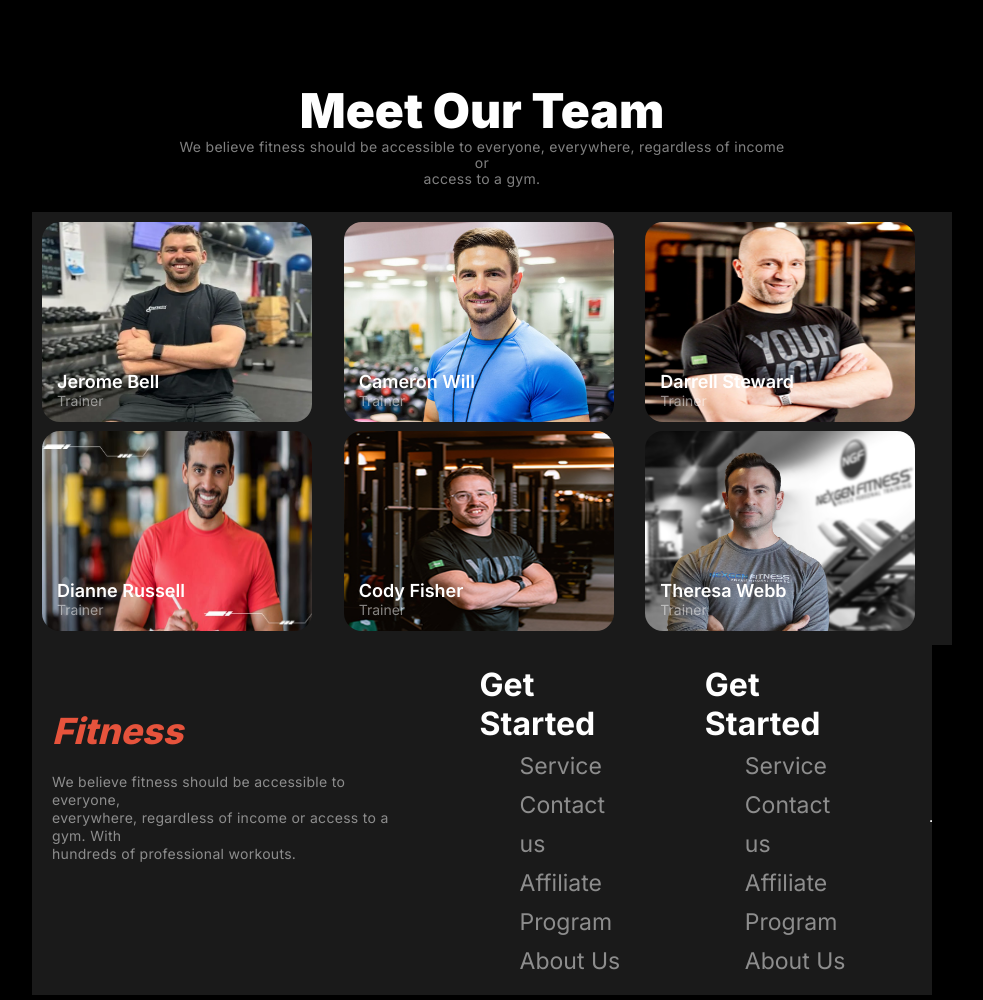
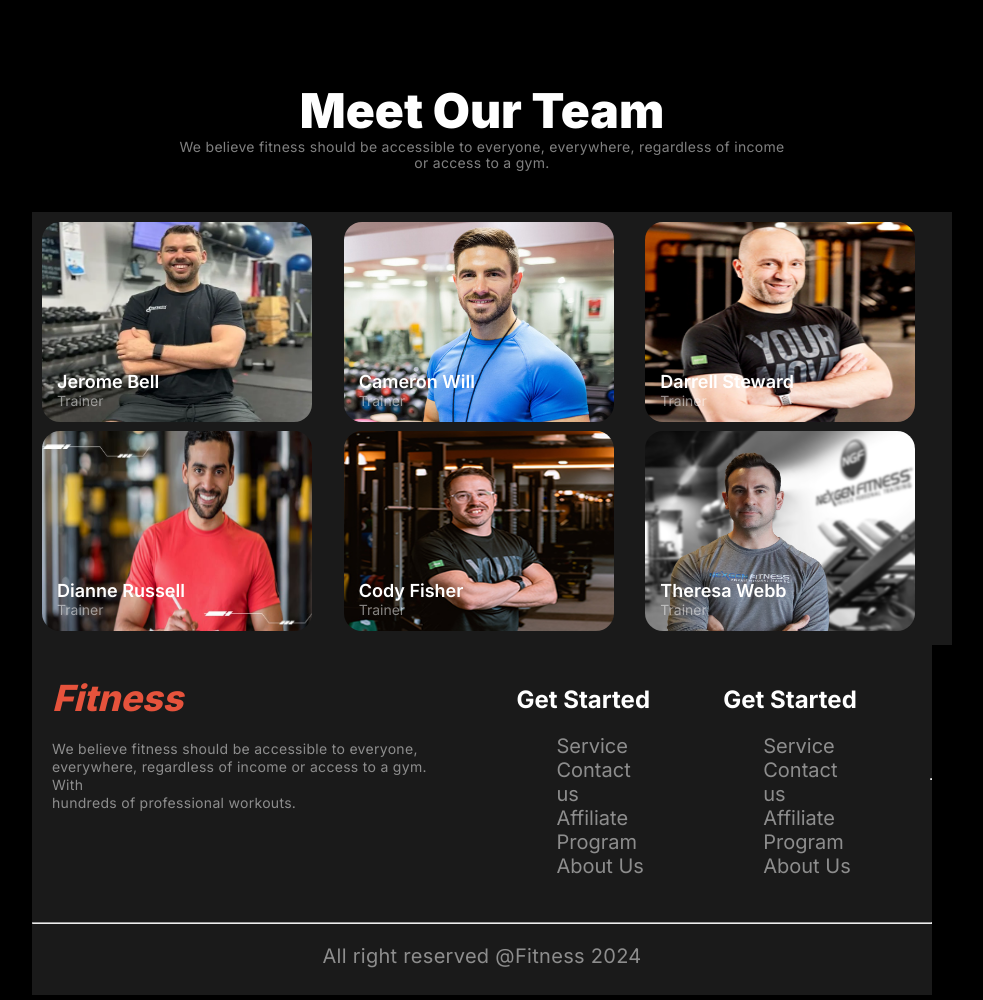
Before and after one commit to Masuddu216/assignment-2, a plain HTML site: page index.html in a window 1280 px wide. Shown: the part 2380-3380 px from the top of the page, without its empty margins (158-1141 px from the left). Drawn offline with Linux system fonts and the light colour scheme.

Commit message:
footer part correction

```diff
--- a/index.html
+++ b/index.html
@@ -209,7 +209,7 @@
          <!-- Meet our team section -->
          <div class="team-des" >
             <h2 class="team-h" >Meet Our Team</h2>
-            <p class="team-p" > We believe fitness should be accessible to everyone, everywhere, regardless of income or <br> access to a gym.</p>
+            <p class="team-p" > We believe fitness should be accessible to everyone, everywhere, regardless of income or  access to a gym.</p>
             </div>
         <div class="team-container">
             <div>
--- a/style.css
+++ b/style.css
@@ -670,27 +670,26 @@ font-weight: 400;
 
 
 
-.get-started-title{
+.get-started-title h2{
 margin: 0 auto;
+width: 100%;
 color: rgb(255, 255, 255);
 font-family: Inter;
 font-size: 32px;
-font-weight: 700;
+font-weight: 600;
 }
 .get-started-title li{
 margin: 0 auto;
-
 list-style: none;
 text-decoration: none;
-gap: 20px;
 }
 .get-started-title li a{
+    margin: 0 auto;
     text-decoration: none;
     color: rgba(255, 255, 255, 0.5);
 font-family: Inter;
-font-size: 23px;
+font-size: 20px;
 font-weight: 400;
-line-height: 120%;
 }
 .whole-footer{
     margin: 0 auto;
```
